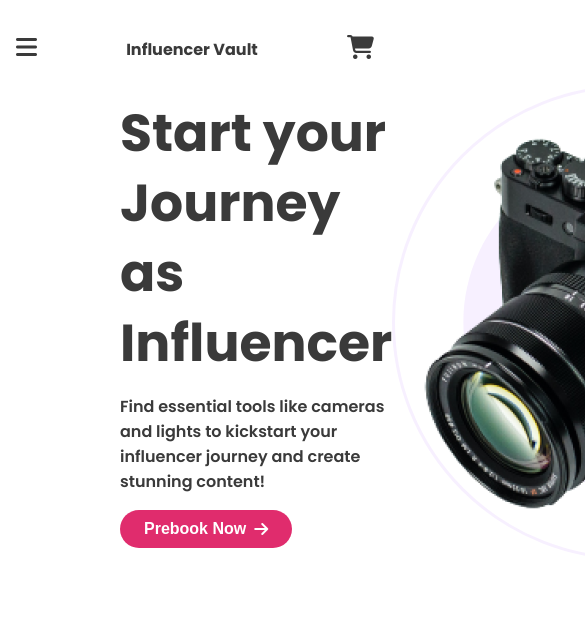
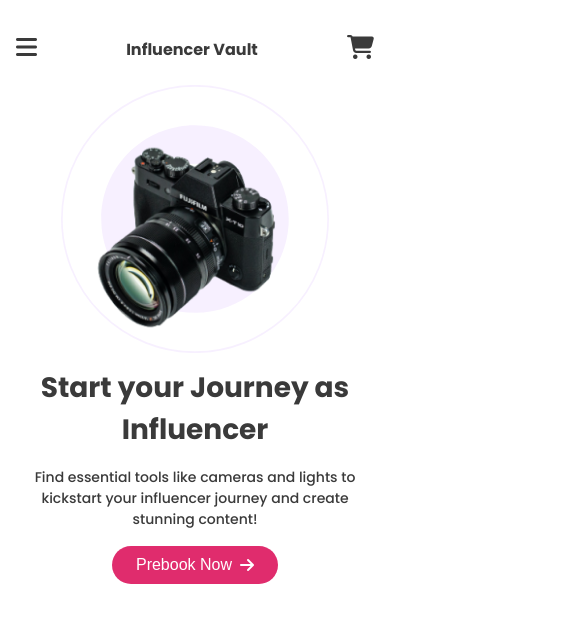
Before and after one commit to zaman-pro/influencer-vault, a plain HTML site: page index.html in a window 390 px wide. Shown: the top 622 px of the page, 585 px wide, since content can reach past the window. Drawn offline with Linux system fonts and the light colour scheme.

Commit message:
header responsive added

```diff
--- a/style.css
+++ b/style.css
@@ -37,7 +37,6 @@ body {
   font-feature-settings: "liga" off, "clig" off;
   font-family: "Poppins", serif;
   font-style: normal;
-  /* border: 1px solid green; */
 }
 
 /* navbar style starts here */
@@ -46,44 +45,37 @@ body {
 .nav-link-container {
   display: flex;
   align-items: center;
-  /* border: 1px solid red; */
 }
 
 .nav-bar-container {
   justify-content: space-between;
   margin: 87px 0 50px;
   padding: 0 120px;
-  /* border: 1px solid green; */
 }
 
 .nav-link-container {
   gap: 34px;
-  /* border: 1px solid green; */
 }
 
 .nav-logo {
   color: var(--secondary-color);
   font-size: 1.5rem;
   font-weight: 700;
-  /* border: 1px solid red; */
 }
 
 .nav-link {
   color: var(--secondary-color);
   font-size: 1rem;
   font-weight: 600;
-  /* border: 1px solid red; */
 }
 
 .nav-menu,
 .nav-cart {
   display: none;
-  /* border: 1px solid red; */
 }
 
 nav .fa-solid {
   color: var(--secondary-color);
-  /* border: 1px solid red; */
 }
 
 .fa-bars,
@@ -101,9 +93,7 @@ nav .fa-solid {
   display: flex;
   justify-content: space-between;
   align-items: center;
-
   padding: 0 120px;
-  /* border: 1px solid red; */
 }
 
 .hero-content {
@@ -149,6 +139,9 @@ nav .fa-solid {
   background-repeat: no-repeat;
   background-position: left;
 }
+
+/* marketplace section styles starts here */
+
 /* responsive media query */
 
 @media screen and (max-width: 576px) {
@@ -175,4 +168,42 @@ nav .fa-solid {
   .fa-cart-shopping {
     font-size: 1.5rem;
   }
+
+  /* header responsive */
+
+  .hero-container {
+    flex-direction: column-reverse;
+    gap: 14px;
+    padding: 0 16px;
+    text-align: center;
+  }
+
+  .hero-content {
+    align-items: center;
+  }
+
+  .hero-img {
+    max-width: 75%;
+    height: auto;
+    padding: 51px 33px 16px 22px;
+    background-size: contain;
+  }
+
+  .hero-title {
+    max-width: 321px;
+    font-size: 1.75rem;
+    line-height: normal;
+  }
+
+  .hero-description {
+    max-width: 321px;
+    font-size: 0.875rem;
+    font-weight: 500;
+  }
+
+  .hero-btn {
+    font-weight: 500;
+  }
+
+  /* marketplace responsive */
 }
```
